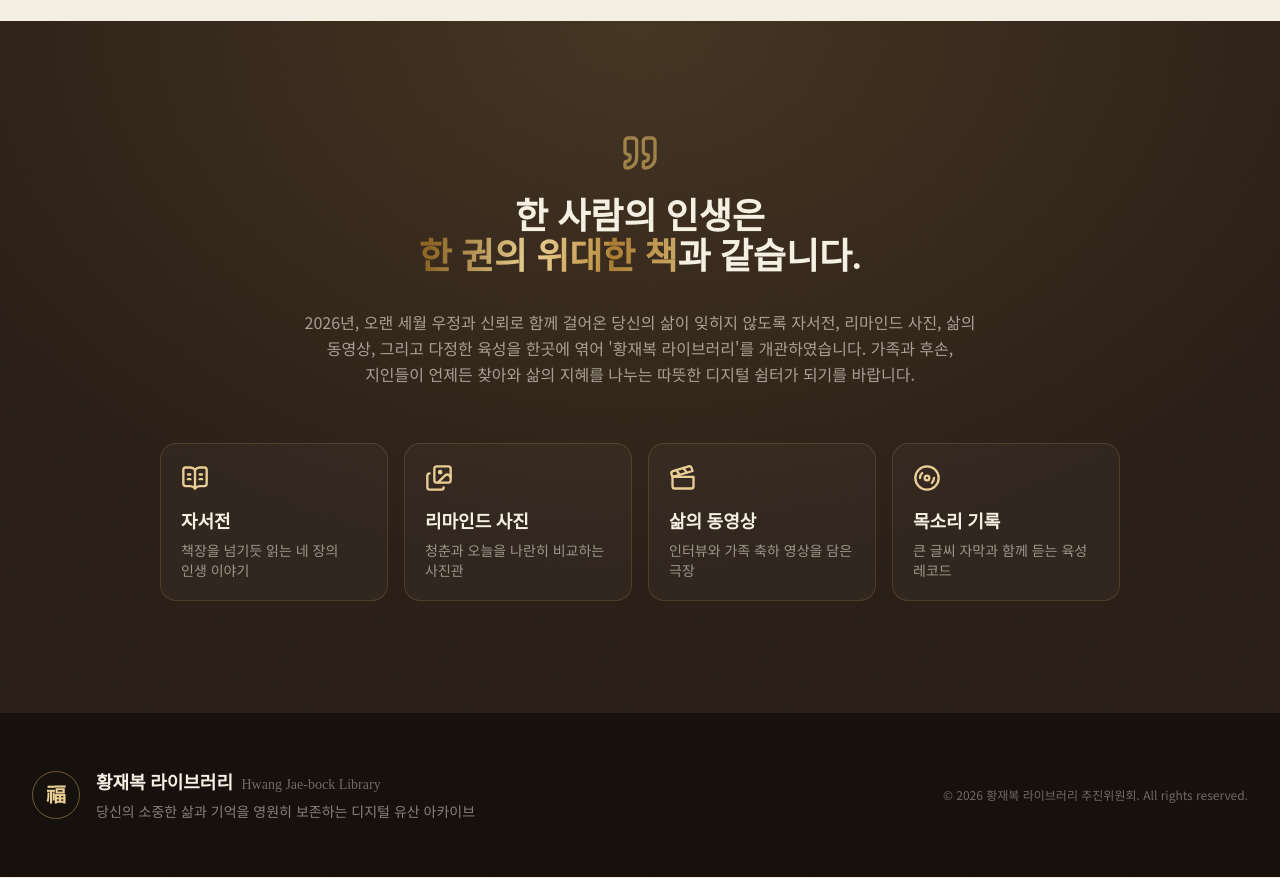
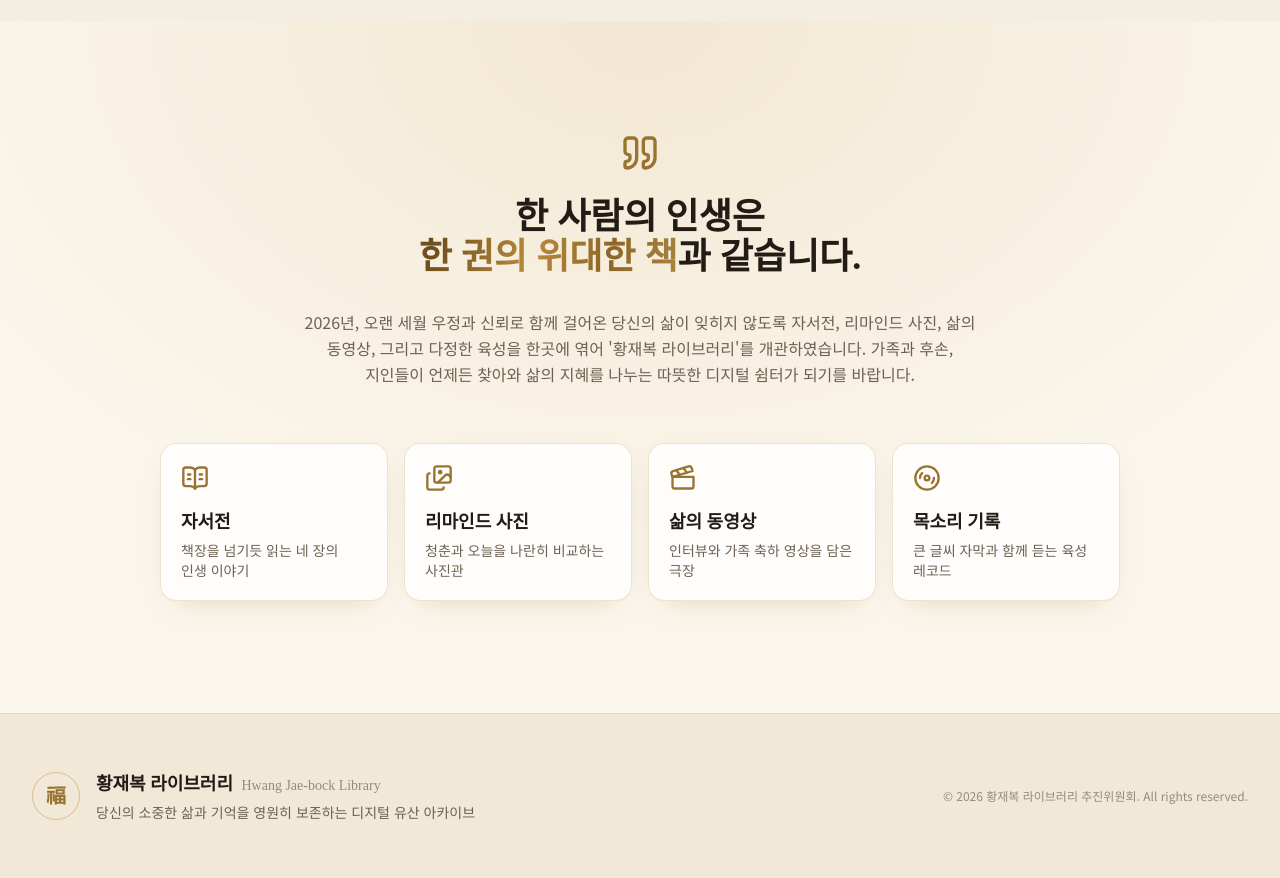
Before and after one commit to ranbaik/hwang-jaebok-library, a plain HTML site: page index.html in a window 1280 px wide. Shown: the part 2040-2918 px from the top of the page. Drawn offline with nearby package versions, Linux system fonts and the light colour scheme.

Commit message:
설립 취지 섹션과 푸터를 밝은 톤으로 변경
Co-Authored-By: Claude Opus 5.5 <noreply@anthropic.com>

```diff
--- a/index.html
+++ b/index.html
@@ -397,34 +397,34 @@
         </section>
 
         <!-- 설립 취지 -->
-        <section class="grain relative overflow-hidden bg-walnut text-paper">
-            <div class="absolute inset-0 bg-[radial-gradient(60%_80%_at_50%_0%,rgba(201,164,92,.16),transparent)] pointer-events-none"></div>
+        <section class="hero-white relative overflow-hidden bg-[#FBF6EC] text-ink">
+            <div class="absolute inset-0 bg-[radial-gradient(60%_80%_at_50%_0%,rgba(201,164,92,.18),transparent)] pointer-events-none"></div>
             <div class="relative z-10 max-w-5xl mx-auto px-4 sm:px-6 lg:px-8 py-20 sm:py-28 text-center">
-                <i data-lucide="quote" class="w-10 h-10 mx-auto text-gold/70 reveal"></i>
+                <i data-lucide="quote" class="w-10 h-10 mx-auto text-[#9A7330] reveal"></i>
                 <blockquote class="font-serif text-2xl sm:text-4xl leading-snug font-bold mt-6 reveal">
                     한 사람의 인생은<br><span class="gold-foil">한 권의 위대한 책</span>과 같습니다.
                 </blockquote>
-                <p class="text-paper/60 leading-relaxed max-w-2xl mx-auto mt-8 reveal">
+                <p class="text-muted leading-relaxed max-w-2xl mx-auto mt-8 reveal">
                     2026년, 오랜 세월 우정과 신뢰로 함께 걸어온 당신의 삶이 잊히지 않도록 자서전, 리마인드 사진, 삶의 동영상,
                     그리고 다정한 육성을 한곳에 엮어 '황재복 라이브러리'를 개관하였습니다.
                     가족과 후손, 지인들이 언제든 찾아와 삶의 지혜를 나누는 따뜻한 디지털 쉼터가 되기를 바랍니다.
                 </p>
                 <div class="grid grid-cols-2 md:grid-cols-4 gap-4 mt-14 text-left">
-                    <div class="reveal rounded-2xl border border-gold/20 bg-white/[.03] p-5" style="transition-delay:0s">
-                        <i data-lucide="book-open-text" class="w-7 h-7 text-goldLight"></i>
-                        <p class="font-serif font-bold text-lg mt-4">자서전</p><p class="text-sm text-paper/55 mt-1">책장을 넘기듯 읽는 네 장의 인생 이야기</p>
-                    </div>
-                    <div class="reveal rounded-2xl border border-gold/20 bg-white/[.03] p-5" style="transition-delay:.08s">
-                        <i data-lucide="images" class="w-7 h-7 text-goldLight"></i>
-                        <p class="font-serif font-bold text-lg mt-4">리마인드 사진</p><p class="text-sm text-paper/55 mt-1">청춘과 오늘을 나란히 비교하는 사진관</p>
-                    </div>
-                    <div class="reveal rounded-2xl border border-gold/20 bg-white/[.03] p-5" style="transition-delay:.16s">
-                        <i data-lucide="clapperboard" class="w-7 h-7 text-goldLight"></i>
-                        <p class="font-serif font-bold text-lg mt-4">삶의 동영상</p><p class="text-sm text-paper/55 mt-1">인터뷰와 가족 축하 영상을 담은 극장</p>
-                    </div>
-                    <div class="reveal rounded-2xl border border-gold/20 bg-white/[.03] p-5" style="transition-delay:.24s">
-                        <i data-lucide="disc-3" class="w-7 h-7 text-goldLight"></i>
-                        <p class="font-serif font-bold text-lg mt-4">목소리 기록</p><p class="text-sm text-paper/55 mt-1">큰 글씨 자막과 함께 듣는 육성 레코드</p>
+                    <div class="reveal rounded-2xl border border-gold/30 bg-white/80 shadow-[0_10px_30px_-18px_rgba(120,90,40,.35)] p-5" style="transition-delay:0s">
+                        <i data-lucide="book-open-text" class="w-7 h-7 text-[#9A7330]"></i>
+                        <p class="font-serif font-bold text-lg mt-4">자서전</p><p class="text-sm text-muted mt-1">책장을 넘기듯 읽는 네 장의 인생 이야기</p>
+                    </div>
+                    <div class="reveal rounded-2xl border border-gold/30 bg-white/80 shadow-[0_10px_30px_-18px_rgba(120,90,40,.35)] p-5" style="transition-delay:.08s">
+                        <i data-lucide="images" class="w-7 h-7 text-[#9A7330]"></i>
+                        <p class="font-serif font-bold text-lg mt-4">리마인드 사진</p><p class="text-sm text-muted mt-1">청춘과 오늘을 나란히 비교하는 사진관</p>
+                    </div>
+                    <div class="reveal rounded-2xl border border-gold/30 bg-white/80 shadow-[0_10px_30px_-18px_rgba(120,90,40,.35)] p-5" style="transition-delay:.16s">
+                        <i data-lucide="clapperboard" class="w-7 h-7 text-[#9A7330]"></i>
+                        <p class="font-serif font-bold text-lg mt-4">삶의 동영상</p><p class="text-sm text-muted mt-1">인터뷰와 가족 축하 영상을 담은 극장</p>
+                    </div>
+                    <div class="reveal rounded-2xl border border-gold/30 bg-white/80 shadow-[0_10px_30px_-18px_rgba(120,90,40,.35)] p-5" style="transition-delay:.24s">
+                        <i data-lucide="disc-3" class="w-7 h-7 text-[#9A7330]"></i>
+                        <p class="font-serif font-bold text-lg mt-4">목소리 기록</p><p class="text-sm text-muted mt-1">큰 글씨 자막과 함께 듣는 육성 레코드</p>
                     </div>
                 </div>
             </div>
@@ -756,17 +756,17 @@
     </div>
 
     <!-- 푸터 -->
-    <footer class="grain relative bg-night text-paper/70 mt-auto overflow-hidden">
+    <footer class="relative bg-[#F1E8D8] text-ink/70 mt-auto overflow-hidden border-t border-gold/25">
         <div class="relative z-10 max-w-7xl mx-auto px-4 sm:px-6 lg:px-8 py-14">
             <div class="flex flex-col md:flex-row items-center justify-between gap-6 text-center md:text-left">
                 <div class="flex items-center gap-4">
-                    <div class="w-12 h-12 rounded-full border border-gold/50 grid place-items-center text-goldLight font-serif font-black text-xl">福</div>
+                    <div class="w-12 h-12 rounded-full border border-gold/60 grid place-items-center text-[#9A7330] font-serif font-black text-xl">福</div>
                     <div>
-                        <p class="font-serif font-bold text-lg text-paper">황재복 라이브러리 <span class="text-paper/40 font-normal text-sm ml-1">Hwang Jae-bock Library</span></p>
-                        <p class="text-sm text-paper/50 mt-1">당신의 소중한 삶과 기억을 영원히 보존하는 디지털 유산 아카이브</p>
+                        <p class="font-serif font-bold text-lg text-ink">황재복 라이브러리 <span class="text-ink/45 font-normal text-sm ml-1">Hwang Jae-bock Library</span></p>
+                        <p class="text-sm text-muted mt-1">당신의 소중한 삶과 기억을 영원히 보존하는 디지털 유산 아카이브</p>
                     </div>
                 </div>
-                <div class="text-xs text-paper/40">© 2026 황재복 라이브러리 추진위원회. All rights reserved.</div>
+                <div class="text-xs text-ink/45">© 2026 황재복 라이브러리 추진위원회. All rights reserved.</div>
             </div>
         </div>
     </footer>
```
